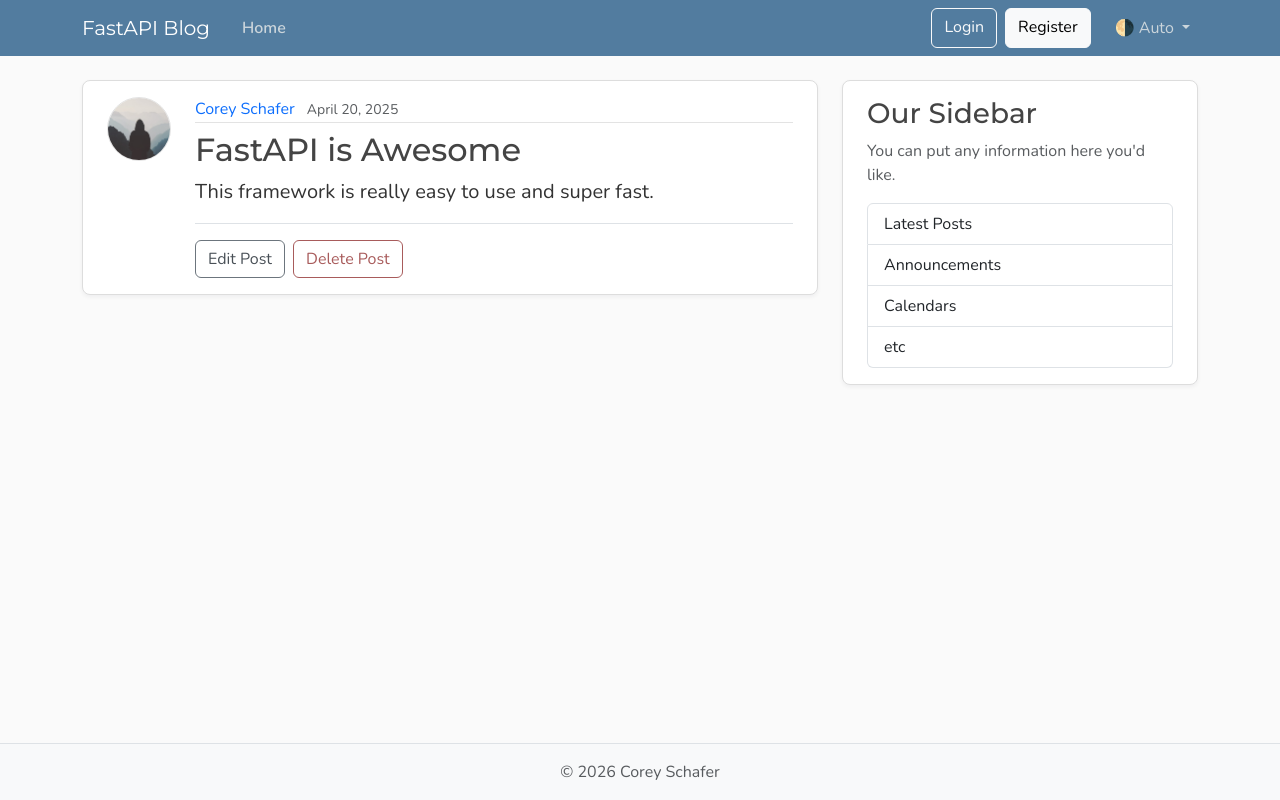
After one commit to jpayrun/fastapi-tutorial, a FastAPI app: page /posts/1 in a window 1280 px wide. The commit adds this page. Run offline with FastAPI, Linux system fonts and the light colour scheme.

Commit message:
Added pages for the posts

```diff
--- a/frontend/templates/home.html
+++ b/frontend/templates/home.html
@@ -15,7 +15,7 @@
             <small class="text-body-secondary">{{ post.date_posted }}</small>
           </div>
           <h2>
-            <a class="article-title" href="#">{{ post.title }}</a>
+            <a class="article-title" href="{{url_for("post_page", post_id=post.id)}}">{{ post.title }}</a>
           </h2>
           <p class="article-content">{{ post.content }}</p>
         </div>
--- /dev/null
+++ b/frontend/templates/post.html
@@ -0,0 +1,60 @@
+{% extends "layout.html" %}
+{% block content %}
+  <article class="content-section py-3 px-4 mb-4">
+    <div class="d-flex align-items-start gap-4">
+      <img class="rounded-circle article-img flex-shrink-0"
+           src="{{ url_for('static', path='profile_pics/default.jpg') }}"
+           alt="{{ post.author }}'s profile picture"
+           width="64"
+           height="64"
+           loading="lazy">
+      <div class="flex-grow-1">
+        <div class="article-metadata mb-2">
+          <a class="me-2" href="#">{{ post.author }}</a>
+          <small class="text-body-secondary">{{ post.date_posted }}</small>
+        </div>
+        <h2 class="article-title">{{ post.title }}</h2>
+        <p class="article-content">{{ post.content }}</p>
+        <!-- Only show edit/delete options if the user is the author -->
+        <!-- TODO: Add user authentication and authorization -->
+        <div class="post-actions mt-3 pt-3 border-top">
+          <a class="btn btn-outline-secondary me-1" href="#">Edit Post</a>
+          <button type="button"
+                  class="btn btn-outline-danger"
+                  data-bs-toggle="modal"
+                  data-bs-target="#deleteModal">Delete Post</button>
+        </div>
+        <!-- TODO: Add user authentication and authorization -->
+      </div>
+    </div>
+  </article>
+
+  <!-- Delete Confirmation Modal -->
+  <div class="modal fade"
+       id="deleteModal"
+       tabindex="-1"
+       aria-labelledby="deleteModalLabel"
+       aria-hidden="true">
+    <div class="modal-dialog">
+      <div class="modal-content">
+        <div class="modal-header">
+          <h5 class="modal-title" id="deleteModalLabel">Delete Post?</h5>
+          <button type="button"
+                  class="btn-close"
+                  data-bs-dismiss="modal"
+                  aria-label="Close"></button>
+        </div>
+        <!-- TODO: <form action="#" method="post"> -->
+        <form action="#">
+          <div class="modal-body">Are you sure you want to delete this post? This action cannot be undone.</div>
+          <div class="modal-footer">
+            <button type="button"
+                    class="btn btn-outline-secondary"
+                    data-bs-dismiss="modal">Cancel</button>
+            <button type="submit" class="btn btn-outline-danger">Delete</button>
+          </div>
+        </form>
+      </div>
+    </div>
+  </div>
+{% endblock content %}
--- a/main.py
+++ b/main.py
@@ -1,7 +1,11 @@
 
-from fastapi import FastAPI, Request
+from turtle import title
+
+from fastapi import FastAPI, Request, HTTPException, status
 from fastapi.staticfiles import StaticFiles
 from fastapi.templating import Jinja2Templates
+from httpx import request
+
 
 app = FastAPI()
 
@@ -33,6 +37,25 @@ def home(request: Request):
                                       "home.html",
                                       {"posts": posts, "title": "Home"})
 
-@app.get("/api/post")
-def get_post() -> list[dict]:
+@app.get("/posts/{post_id}", include_in_schema=False)
+def post_page(request: Request, post_id: int):
+    for post in posts:
+        if post["id"] == post_id:
+            title = post['title']
+            return templates.TemplateResponse(
+                request,
+                "post.html",
+                {"post": post, "title": title[:50]}
+            )
+    return templates.TemplateResponse(request, "error.html")
+
+@app.get("/api/posts")
+def get_posts() -> list[dict]:
     return posts
+
+@app.get("/api/posts/{post_id}")
+def get_post(post_id: int):
+    for post in posts:
+        if post.get("id") == post_id:
+            return post
+    raise HTTPException(status_code=status.HTTP_404_NOT_FOUND, detail="Post not found")
```
Also changed, not shown: frontend/templates/error.html (added, +10 -0 lines).
